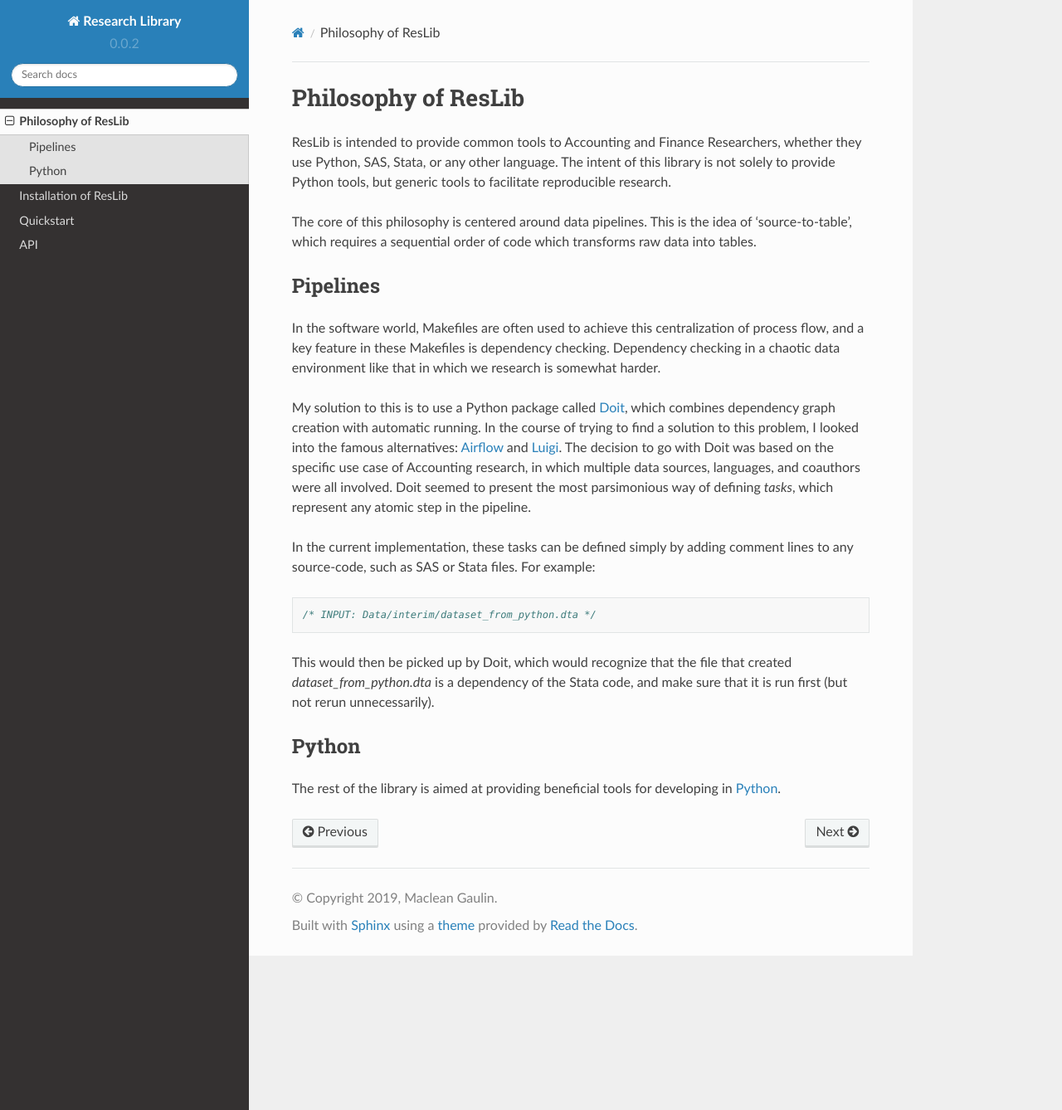
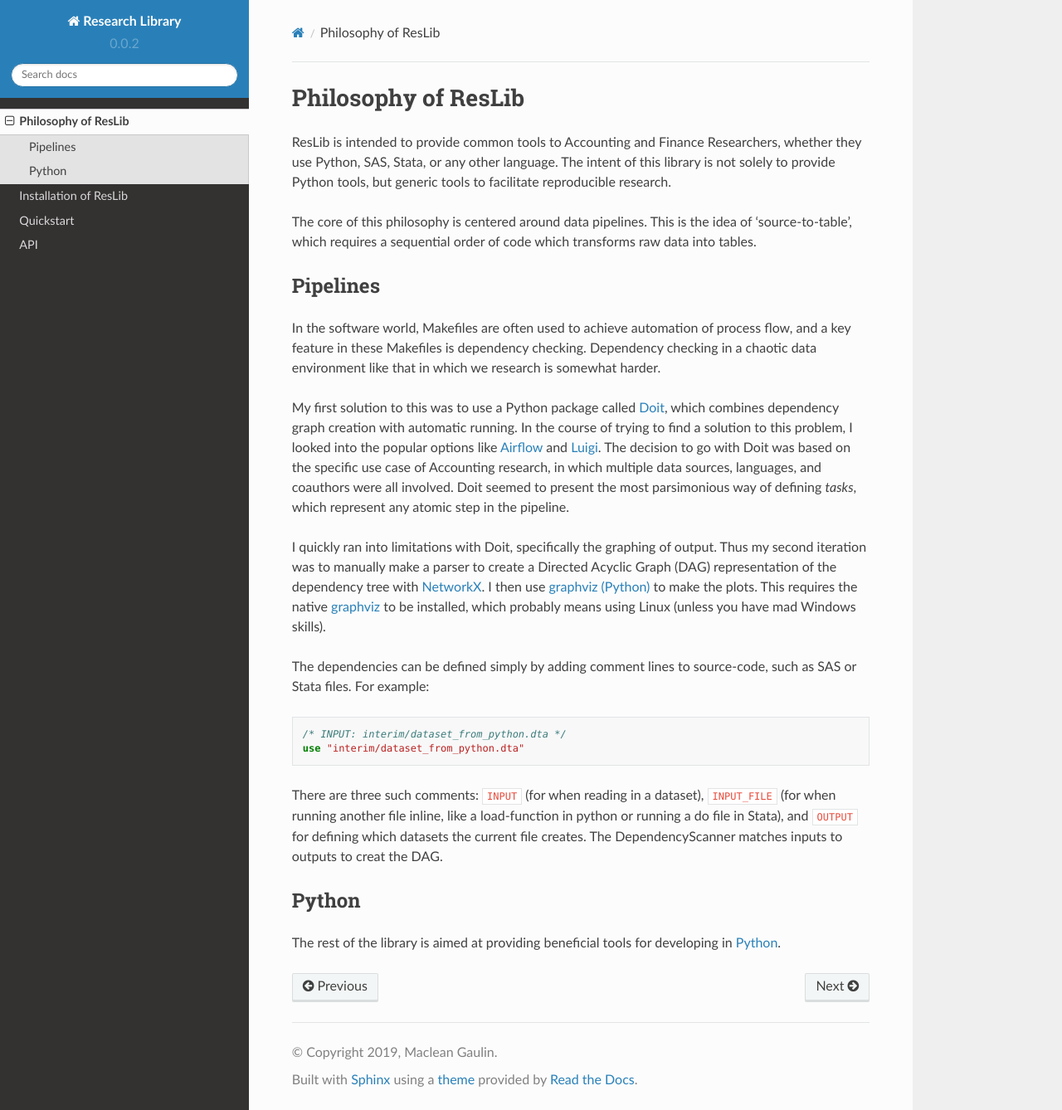
Before and after one commit to gaulinmp/reslib, a Sphinx documentation site: the page built from docs/philosophy.rst, in a window 1280 px wide and 1338 px high. Shown: the whole window at 83% size. Built offline with Sphinx 7.4.7 and the Read the Docs theme 2.0.0, drawn with Linux system fonts in a browser that asks for light colours; pages that are not in the unit, such as notebooks, are missing from menus.

Commit message:
Update documentation to reflect new automation

```diff
--- a/docs/api.rst
+++ b/docs/api.rst
@@ -35,7 +35,8 @@ Automate
    :maxdepth: 2
 
    api/reslib.automate
-   api/reslib.automate.tasks
+   api/reslib.automate.scanner
+   api/reslib.automate.code_parser
 
 
 
--- a/docs/philosophy.rst
+++ b/docs/philosophy.rst
@@ -15,35 +15,43 @@ of code which transforms raw data into tables.
 Pipelines
 -----------------------------
 
-In the software world, Makefiles are often used to achieve this centralization
+In the software world, Makefiles are often used to achieve automation
 of process flow, and a key feature in these Makefiles is dependency checking.
 Dependency checking in a chaotic data environment like that in which
 we research is somewhat harder.
 
-My solution to this is to use a Python package called `Doit`_, which combines
+My first solution to this was to use a Python package called `Doit`_, which combines
 dependency graph creation with automatic running.
 In the course of trying to find a solution to this problem, I looked into
-the famous alternatives:
-`Airflow <https://airflow.apache.org/>`__ and
-`Luigi <https://luigi.readthedocs.io/en/stable/index.html>`__.
+the popular options like `Airflow`_ and `Luigi`_.
 The decision to go with Doit was based on the specific use case of
 Accounting research, in which multiple data sources, languages, and coauthors
 were all involved.
 Doit seemed to present the most parsimonious way of defining `tasks`, which
 represent any atomic step in the pipeline.
 
+I quickly ran into limitations with Doit, specifically the graphing of output.
+Thus my second iteration was to manually make a parser to create a Directed
+Acyclic Graph (DAG) representation of the dependency tree with `NetworkX`_.
+I then use `graphviz (Python)`_ to make the plots. This requires the native
+`graphviz`_ to be installed, which probably means using Linux (unless you have
+mad Windows skills).
 
-In the current implementation, these tasks can be defined simply by adding
-comment lines to any source-code, such as SAS or Stata files.
+
+The dependencies can be defined simply by adding comment lines to source-code,
+such as SAS or Stata files.
 For example:
 
 .. code-block:: stata
 
-   /* INPUT: Data/interim/dataset_from_python.dta */
+   /* INPUT: interim/dataset_from_python.dta */
+   use "interim/dataset_from_python.dta"
 
-This would then be picked up by Doit, which would recognize that the file that
-created `dataset_from_python.dta` is a dependency of the Stata code,
-and make sure that it is run first (but not rerun unnecessarily).
+There are three such comments: ``INPUT`` (for when reading in a dataset),
+``INPUT_FILE`` (for when running another file inline, like a load-function in
+python or running a do file in Stata), and ``OUTPUT`` for defining which
+datasets the current file creates.
+The DependencyScanner matches inputs to outputs to creat the DAG.
 
 
 Python
@@ -56,3 +64,8 @@ in `Python`_.
 
 
 .. _Doit : https://pydoit.org
+.. _Airflow : https://airflow.apache.org
+.. _Luigi : https://luigi.readthedocs.io/en/stable/index.html
+.. _NetworkX : http://networkx.github.io
+.. _graphviz (Python) : https://github.com/xflr6/graphviz
+.. _graphviz : https://www.graphviz.org/
```
Also changed, not shown: docs/api/reslib.automate.rst (+12 -3 lines), docs/api/reslib.automate.tasks.rst (deleted, +0 -38 lines), docs/quickstart.rst (+104 -3 lines), docs/_static/pipeline.png (added).
